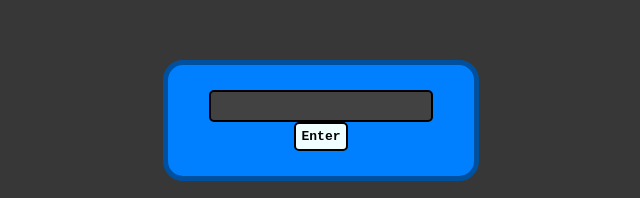
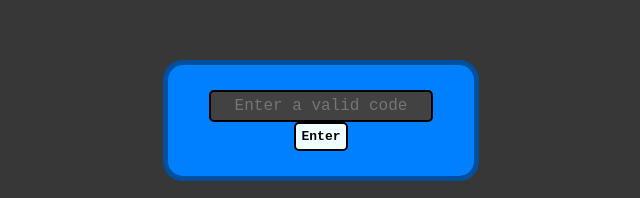
Before and after one commit to RandomPuzzle/randompuzzle.github.io, a plain HTML site: page index.html in a window 1280 px wide. Shown: the part 130-328 px from the top of the page, 319-959 px from the left. Drawn offline with Linux system fonts and the light colour scheme.

Commit message:
Update index.html

```diff
--- a/index.html
+++ b/index.html
@@ -9,7 +9,7 @@
 <body>
 
     <div class="promptSection">
-        <input class="inputBox" type="text" id="codeBox">
+        <input class="inputBox" placeholder="Enter a valid code" id="codeBox">
         <button class="promptButton" onClick="insertCode()">Enter</button>
     </div>
 
```
